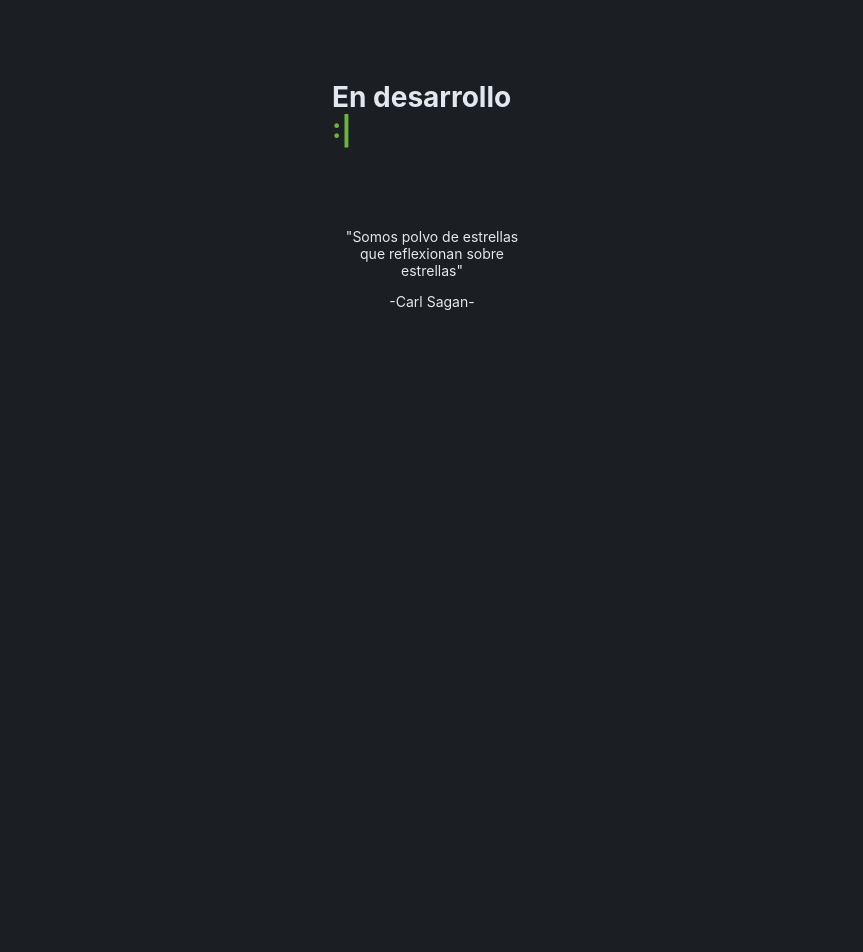
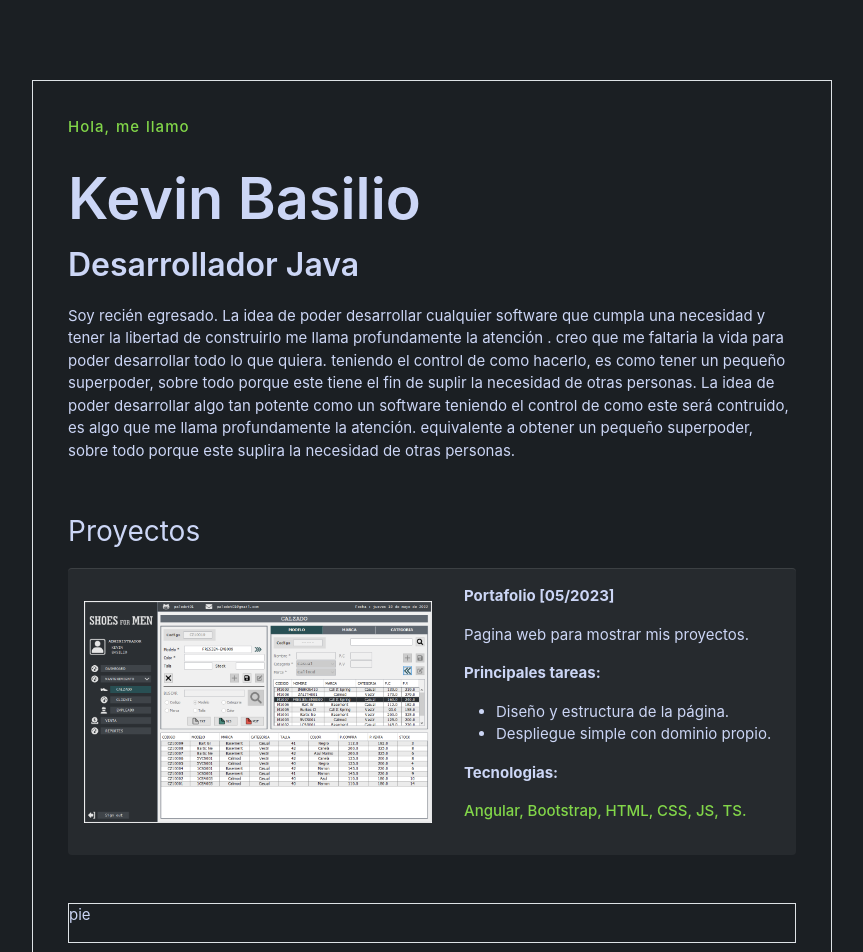
Before and after one commit to basiliok/Portafolio, an Angular app: page / in a window 1280 px wide. Shown: the top 952 px of the page, without its empty margins (208-1071 px from the left). Before the commit the page ends 800 px from the top, so only its background shows below. Built offline with nearby package versions, Linux system fonts and the light colour scheme.

Commit message:
version 0.3

```diff
--- a/src/app/app.component.css
+++ b/src/app/app.component.css
@@ -1,12 +1,73 @@
-.titulo{
-    width: 200px;
-    margin: 80px auto;
+/* si es clase [.] si es una etiqueta de html & */
+.main_portafolio{
+    width: 100%;
+    padding: 35px;
+    margin: 80px auto 0;
 }
-.frase{
-    width: 200px;
-    margin: auto;
-    text-align: center;
+.superior{
+    .saludo{
+        .saludo_inicial{
+            color: var(--verde) ;
+            word-spacing: 1px;
+            letter-spacing: 1px;
+            font-weight: 500;
+        }
+        .nombre{
+            font-size: clamp(2.5rem, 4.5vw, 5rem);
+            font-weight: 600;
+            margin-bottom: 0;
+        }
+        .titulo{
+            font-size: clamp(1.5rem, 2.5vw, 2rem);
+            font-weight: 600;
+        }
+    }
 }
-.carita{
-    color: #6db33f;
+
+.descripcion{
+    & span{
+        color: var(--verde);
+    }
 }
+
+.proyectos{
+    .cajon{
+        background-color: rgba(255,255,255,0.05);
+        border-radius: 4px;
+        border-top: 1px solid rgba(255,255,255,0.1);
+        /*box-shadow: 0px 0px 2px rgba(255, 255, 255, 0.05);*/
+        opacity: 1;
+    }
+
+    & img{
+        width: 100%;
+        height: 100%;
+        object-fit: contain;
+    }
+    .tecnologias{
+        color: var(--verde);
+    }
+}
+
+
+
+@media (min-width: 650px){
+    .main_portafolio{
+        width: 600px;
+    }
+}
+@media (min-width: 850px){
+    .main_portafolio{
+        width: 800px;
+    }
+    .cajon{
+        display: flex;
+    }
+    .p_pantallasos{
+        width: 50%;
+    }
+
+
+
+
+}
--- a/src/app/app.component.html
+++ b/src/app/app.component.html
@@ -1,7 +1,40 @@
-<div class="titulo">
-  <h1>En desarrollo <span class="carita">:|</span></h1>
+<div class="main_portafolio border">
+  <div class="superior">
+    <div class="saludo">
+      <p class="saludo_inicial">Hola, me llamo</p>
+      <p class="nombre">Kevin Basilio</p>
+      <p class="titulo"> Desarrollador Java</p>
+    </div>
+    <div class="descripcion">
+      <p>Soy <span></span> recién egresado. La idea de poder desarrollar cualquier software que cumpla una necesidad y tener la libertad de construirlo  me llama profundamente la atención . creo que me faltaria la vida para poder desarrollar todo lo que quiera. teniendo el control de como hacerlo, es como tener un pequeño superpoder, sobre todo porque este tiene el fin de suplir la necesidad de otras personas.
+      La idea de poder desarrollar algo tan potente como un software teniendo el control de como este será contruido, es algo que me llama profundamente la atención.  equivalente a obtener un pequeño superpoder, sobre todo porque este suplira la necesidad de otras personas.</p>
+    </div>
+  </div>
+  <div class="proyectos mt-5">
+      <p class="fs-3">Proyectos</p>
+
+      <div class="cajon">
+        <div class="p_pantallasos p-2 m-2">
+          <img src="assets/proyectos/proy_01/img_01.png" alt="proy_01_img_01">
+        </div>
+        <div class="p_descripcion p-2 m-2">
+          <p class="fw-bold">Portafolio  [05/2023]</p>
+          <p>Pagina web para mostrar mis proyectos.</p>
+          <p class="fw-bold">Principales tareas:</p>
+          <ul>
+            <li>Diseño y estructura de la página.</li>
+            <li>Despliegue simple con dominio propio.</li>
+          </ul>
+          <p class="fw-bold">Tecnologias:</p>
+          <p class="tecnologias fw-medium">
+            Angular, Bootstrap, HTML, CSS, JS, TS.
+          </p>
+        </div>
+      </div>
+
+
+  </div>
+  <div class="pie border mt-5">
+    <p>pie</p>
+  </div>
 </div>
-<div class="frase">
-  <p>"Somos polvo de estrellas que reflexionan sobre estrellas"</p>
-  <p>-Carl Sagan-</p>
-</div>
--- a/src/index.html
+++ b/src/index.html
@@ -6,8 +6,17 @@
   <base href="/">
   <meta name="viewport" content="width=device-width, initial-scale=1">
   <link rel="icon" type="image/x-icon" href="favicon.ico">
+
+  <!-- Bootstrap -->
+  <link href="https://cdn.jsdelivr.net/npm/bootstrap@5.3.0-alpha3/dist/css/bootstrap.min.css" rel="stylesheet" integrity="sha384-KK94CHFLLe+nY2dmCWGMq91rCGa5gtU4mk92HdvYe+M/SXH301p5ILy+dN9+nJOZ" crossorigin="anonymous">
 </head>
 <body>
   <app-root></app-root>
+
+
+
+  <!-- Bootstrap -->
+  <script src="https://cdn.jsdelivr.net/npm/bootstrap@5.3.0-alpha3/dist/js/bootstrap.bundle.min.js" integrity="sha384-ENjdO4Dr2bkBIFxQpeoTz1HIcje39Wm4jDKdf19U8gI4ddQ3GYNS7NTKfAdVQSZe" crossorigin="anonymous"></script>
+
 </body>
 </html>
--- a/src/styles.css
+++ b/src/styles.css
@@ -1,11 +1,19 @@
+:root{
+    --font-kevin: 'Calibre','Inter','San Francisco','SF Pro Text',sans-serif;
+    --blanco: #ccd6f6;
+    --verde: #82d649;
+    --oscuro: #1b1f23;
+    --oscuro2: #383C45;
+}
+
 body{
     /*background-color: rgb(15, 23, 42);*/
-    font-family: -apple-system, BlinkMacSystemFont, "Segoe UI", Roboto, Helvetica, Arial, sans-serif, "Apple Color Emoji", "Segoe UI Emoji", "Segoe UI Symbol";
-    font-size: 14px;
-    color: rgb(226 232 240);
+    font-family: var(--font-kevin);
+    font-size: 15px;
+    color: var(--blanco);
     box-sizing: border-box;
     -webkit-font-smoothing: antialiased;
-    background-color: #1b1f23;
+    background-color: var(--oscuro);
     padding: 0;
     margin: 0;
 }
```
Also changed, not shown: src/assets/proyectos/proy_01/img_01.png (added).
